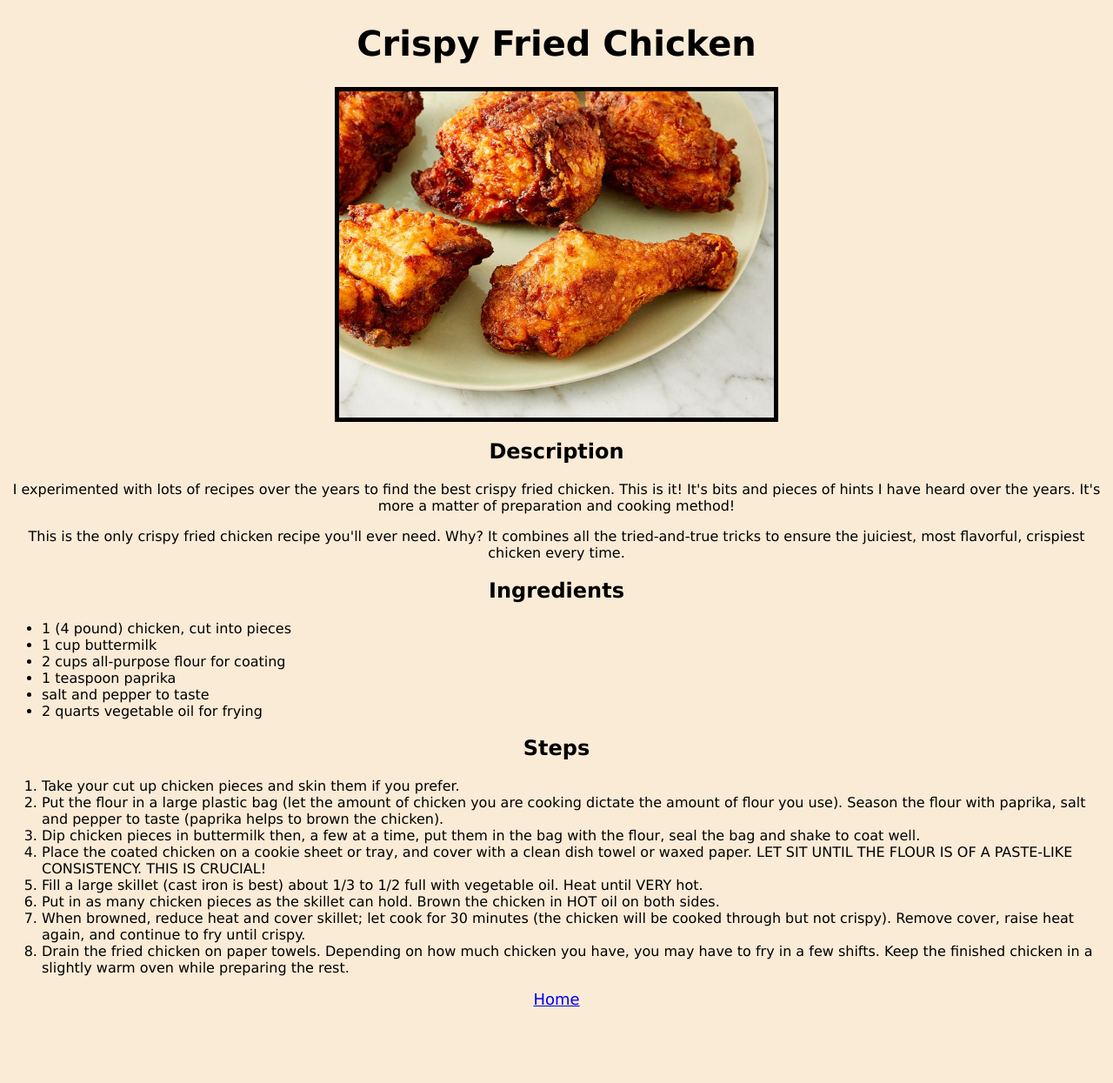
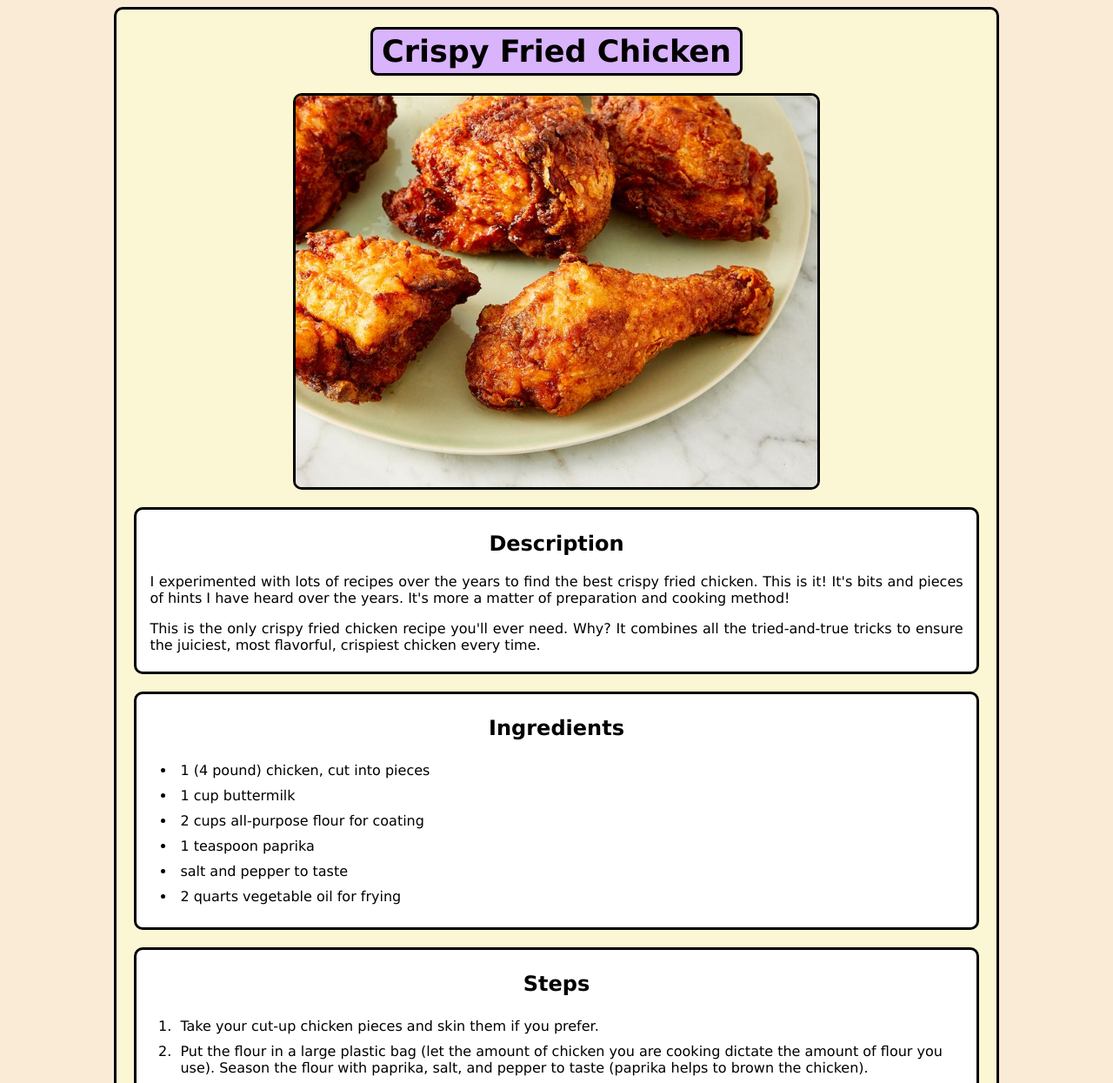
Before and after one commit to mjfelecio/odin-recipes, a plain HTML site: page recipes/fried_chicken.html in a window 1280 px wide. Shown: the top 1245 px of the page at 87% size. Before the commit the page ends 1167 px from the top, so only its background shows below. Drawn offline with Linux system fonts and the light colour scheme.

Commit message:
Implement styles for the recipe pages

```diff
--- a/recipes/fried_chicken.html
+++ b/recipes/fried_chicken.html
@@ -3,11 +3,12 @@
   <head>
     <meta charset="UTF-8" />
     <meta name="viewport" content="width=device-width, initial-scale=1.0" />
-    <link rel="stylesheet" href="../styles.css">
-    <title>Fried Chicken</title>
+    <link rel="stylesheet" href="../styles.css" />
+    <title>Crispy Fried Chicken</title>
   </head>
   <body>
-    <h1 class="center">Crispy Fried Chicken</h1>
+    <div class="recipe-page-container">
+      <h1>Crispy Fried Chicken</h1>
 
       <img
         class="recipe-img"
@@ -15,19 +16,22 @@
         alt="Crispy Fried Chicken"
       />
 
-    <h2 class="center">Description</h2>
-    <p class="center">
+      <div class="blocks">
+        <h2>Description</h2>
+        <p class="recipe-desc">
           I experimented with lots of recipes over the years to find the best crispy
           fried chicken. This is it! It's bits and pieces of hints I have heard over
           the years. It's more a matter of preparation and cooking method!
         </p>
-    <p class="center">
+        <p class="recipe-desc">
           This is the only crispy fried chicken recipe you'll ever need. Why? It
           combines all the tried-and-true tricks to ensure the juiciest, most
           flavorful, crispiest chicken every time.
         </p>
+      </div>
 
-    <h2 class="center">Ingredients</h2>
+      <div class="blocks">
+        <h2>Ingredients</h2>
         <ul>
           <li>1 (4 pound) chicken, cut into pieces</li>
           <li>1 cup buttermilk</li>
@@ -36,14 +40,16 @@
           <li>salt and pepper to taste</li>
           <li>2 quarts vegetable oil for frying</li>
         </ul>
+      </div>
 
-    <h2 class="center">Steps</h2>
+      <div class="blocks">
+        <h2>Steps</h2>
         <ol>
-      <li>Take your cut up chicken pieces and skin them if you prefer.</li>
+          <li>Take your cut-up chicken pieces and skin them if you prefer.</li>
           <li>
             Put the flour in a large plastic bag (let the amount of chicken you are
             cooking dictate the amount of flour you use). Season the flour with
-        paprika, salt and pepper to taste (paprika helps to brown the chicken).
+            paprika, salt, and pepper to taste (paprika helps to brown the chicken).
           </li>
           <li>
             Dip chicken pieces in buttermilk then, a few at a time, put them in the
@@ -73,6 +79,9 @@
             in a slightly warm oven while preparing the rest.
           </li>
         </ol>
-    <a class="center" href="../index.html">Home</a>
+      </div>
+
+      <a href="../index.html"><img class="home-link" src="/imgs/home.svg" alt="Home Button" height="30px"></a>
+    </div>
   </body>
 </html>
--- a/styles.css
+++ b/styles.css
@@ -4,37 +4,28 @@ body {
     box-sizing: border-box;
 }
 
-/* Generic Styles */
-.center {
-    text-align: center;
-    display: block;
+h1 {
+    font-size: 35px;
+    background-color: rgb(217, 179, 252);
+    border: 3px solid black;
+    border-radius: 8px;
+    width: fit-content;
+    padding: 5px 10px;
+    margin: 20px auto;
 }
 
-/* Image Styles */
-.recipe-img {
-    display: block;
-    margin-left: auto;
-    margin-right: auto;
-    border: black 5px solid;
-    width: 500px;
-}
-
-/* List Styles */
-ul {
+ul, ol {
     text-align: start;
 }
 
-a {
-    font-size: 18px;
+li {
+    padding: 5px;
 }
 
-/* Text Styles */
-h1 {
-    font-size: 40px;
-}
+/* ---------------- */
+/* Home page styles */
+/* ---------------- */
 
-
-/* Home page styles */
 #home-dock {
     background-color:rgb(251, 246, 212);
     border: 3px solid black;
@@ -46,10 +37,6 @@ h1 {
     text-align: center;
 }
 
-#home-header {
-    font-size: 40px;
-}
-
 #recipe-list {
     margin: 5px;
     margin-top: 50px;
@@ -57,6 +44,7 @@ h1 {
 
 .recipe-card {
     border: 2px solid black;
+    background-color:white;
     border-radius: 5px;
     margin: 5px;
     padding: 8px;
@@ -71,7 +59,6 @@ h1 {
     float: left;
 }
 
-/* Footer */
 #home-footer {
     position: absolute;
     bottom: 0;
@@ -81,3 +68,42 @@ h1 {
 #home-footer a {
     font-size: 16px;
 }
+
+/* ------------------ */
+/* Recipe Page Styles */
+/* ------------------ */
+
+.recipe-page-container {
+    width: 80%;
+    margin: auto;
+    text-align: center;
+    background-color:rgb(251, 246, 212);
+    border: 3px solid black;
+    border-radius: 10px;
+    position: relative;
+}
+
+.recipe-img {
+    display: block;
+    margin: 20px auto;
+    border: black 3px solid;
+    border-radius: 10px;
+    width: 600px;
+}
+
+.recipe-desc {
+    text-align: justify;
+    padding: 0 10px;
+}
+
+.blocks {
+    background-color: white;
+    border: 3px solid black;
+    border-radius: 10px;
+    margin: 20px;
+    padding: 5px;
+}
+
+.home-link {
+    margin-bottom: 10px;
+}
```
Also changed, not shown: index.html (+1 -1 lines), recipes/pancit.html (+18 -10 lines), recipes/spaghetti.html (+32 -22 lines), imgs/home.svg (added). Lines whose indentation alone changed are shown as unchanged.
